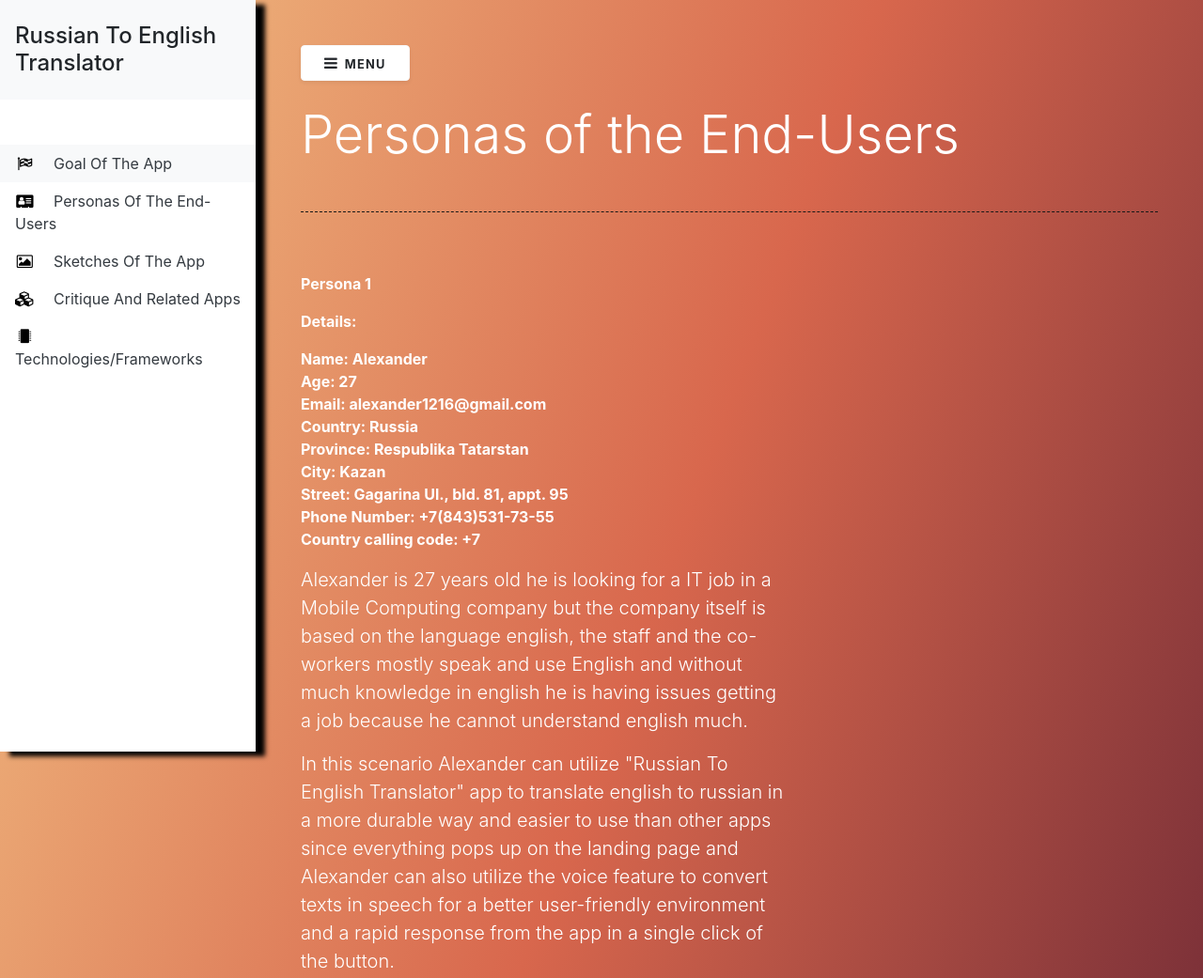
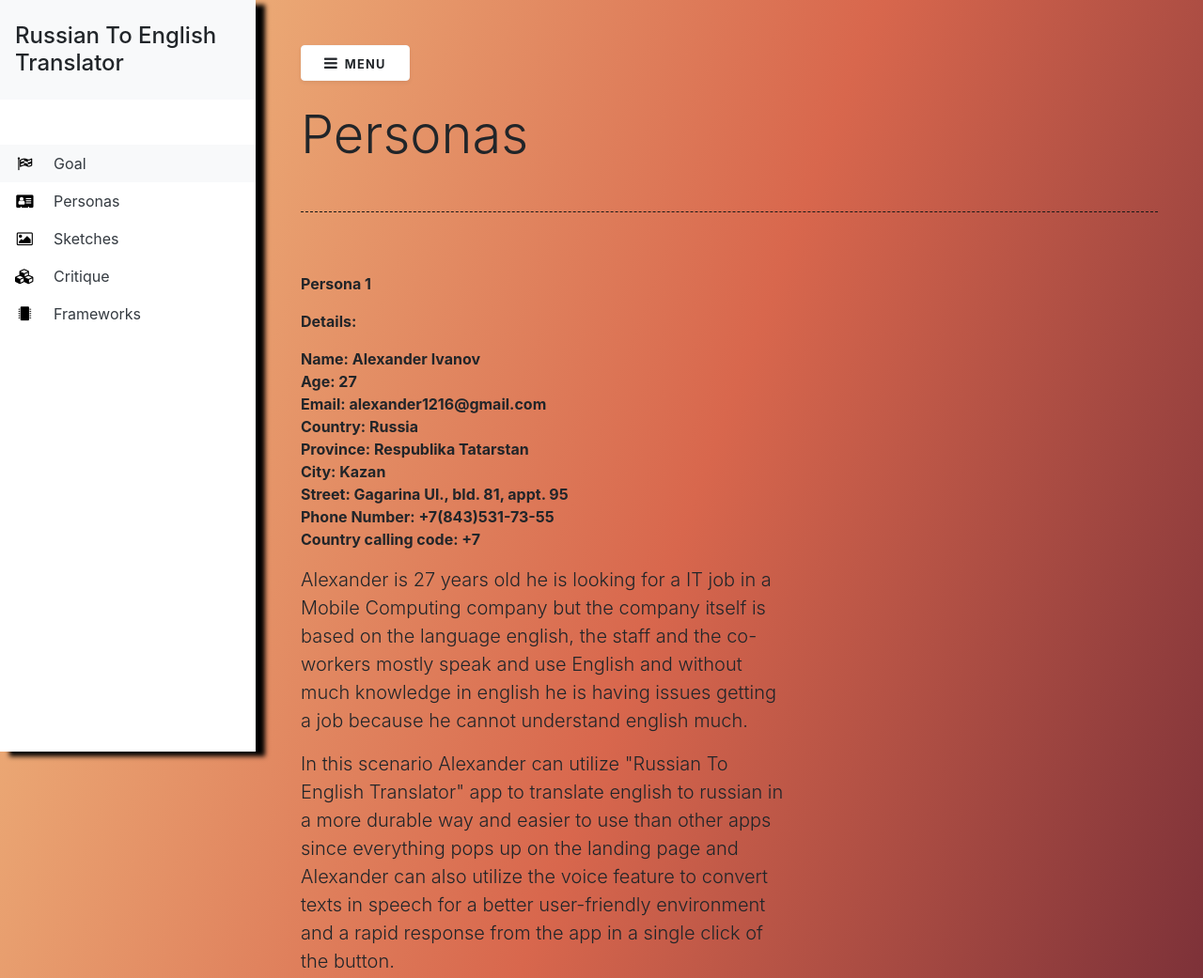
Before and after one commit to aemal55/Mobile-Computing-Assignment-1, a plain HTML site: page personas.html in a window 1280 px wide. Shown: the top 1041 px of the page at 94% size. Drawn offline with nearby package versions, Linux system fonts and the light colour scheme; a script that the page names is missing.

Commit message:
Sample File 2

```diff
--- a/personas.html
+++ b/personas.html
@@ -25,31 +25,31 @@
     <li class="nav-item">
       <a href="index.html" class="nav-link text-dark bg-light">
                 <i class="fa fa-flag-checkered mr-3 text-primary fa-fw"></i>
-                Goal of the App
+                Goal
             </a>
     </li>
     <li class="nav-item">
       <a href="personas.html" class="nav-link text-dark">
                 <i class="fa fa-address-card mr-3 text-primary fa-fw"></i>
-                Personas of the End-Users
+                Personas
             </a>
     </li>
     <li class="nav-item">
       <a href="sketches.html" class="nav-link text-dark">
                 <i class="fa fa-picture-o mr-3 text-primary fa-fw"></i>
-                Sketches of the App
+                Sketches
             </a>
     </li>
     <li class="nav-item">
         <a href="critique.html" class="nav-link text-dark">
                   <i class="fa fa-cubes mr-3 text-primary fa-fw"></i>
-                  Critique and Related Apps
+                  Critique
               </a>
       </li>
     <li class="nav-item">
       <a href="tech.html" class="nav-link text-dark">
             <i class="fa fa-microchip mr-3 text-primary fa-fw"></i>
-            Technologies/Frameworks
+            Frameworks
             </a>
 </li>
   </ul>
@@ -62,17 +62,17 @@
   <button id="sidebarCollapse" type="button" class="btn btn-light bg-white rounded-pill shadow-sm px-4 mb-4"><i class="fa fa-bars mr-2"></i><small class="text-uppercase font-weight-bold">Menu</small></button>
 
   <!--Content -->
-  <h2 class="display-4 text-white">Personas of the End-Users</h2>
-  <p class="lead text-white mb-0"></p>
+  <h2 class="display-4 text-black">Personas</h2>
+  <p class="lead text-black mb-0"></p>
   <div class="separator"></div>
-  <div class="row text-white">
+  <div class="row text-black">
     <div class="col-lg-7">
      <p class="lead"></p>
       <dt>Persona 1</dt>
 	 <p class="lead"></p>
 	    <dt>Details:</dt>
 	 <p class="lead"></p>
-		<dt>Name: Alexander</dt>
+		<dt>Name: Alexander Ivanov</dt>
 		<dt>Age: 27</dt>
 		<dt>Email: alexander1216@gmail.com </dt>
 		<dt>Country: Russia </dt>
```
